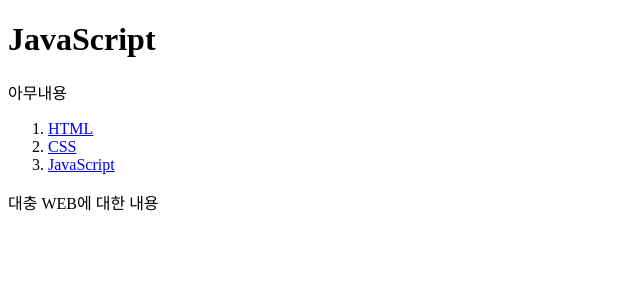
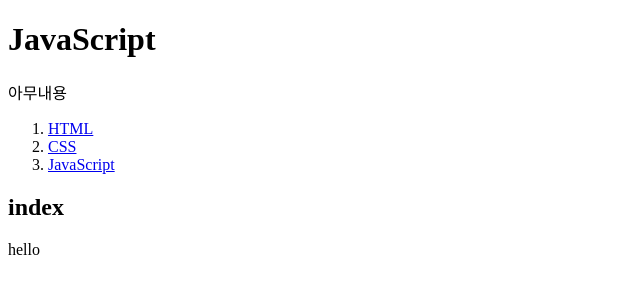
Before and after one commit to jjangjjagnAN/MyJJANG-first-website, a plain HTML site: page index.html in a window 1280 px wide. Shown: the whole page, without its empty margins (0-640 px from the left). Drawn offline with Linux system fonts and the light colour scheme.

Commit message:
Update index.html

```diff
--- a/index.html
+++ b/index.html
@@ -2,6 +2,7 @@
 <html>
 <head>
    <title>WEB - INDEX</title>
+   <meta charset="utf-8">
 </head>
 <body>
     <h1><a href="index.html" target="_blank"></a>JavaScript</h1>
@@ -12,8 +13,9 @@
     <li><a href="3.html" target="_blank">JavaScript</a></li>
     </ol>
 
+    <h2>index</h2>
     <p>
-        대충 WEB에 대한 내용
+    hello
     </p>
 </body>
 </html>
```
